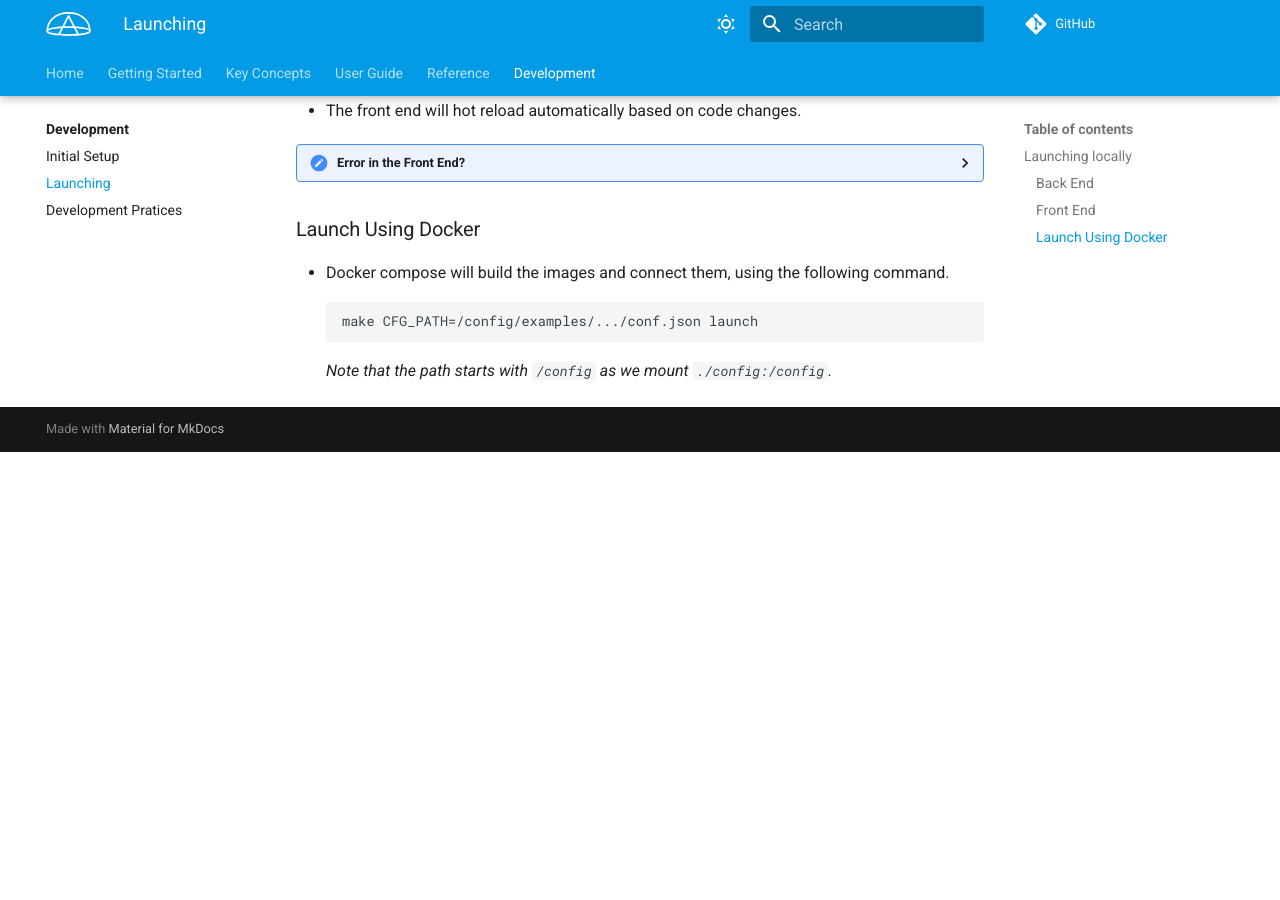
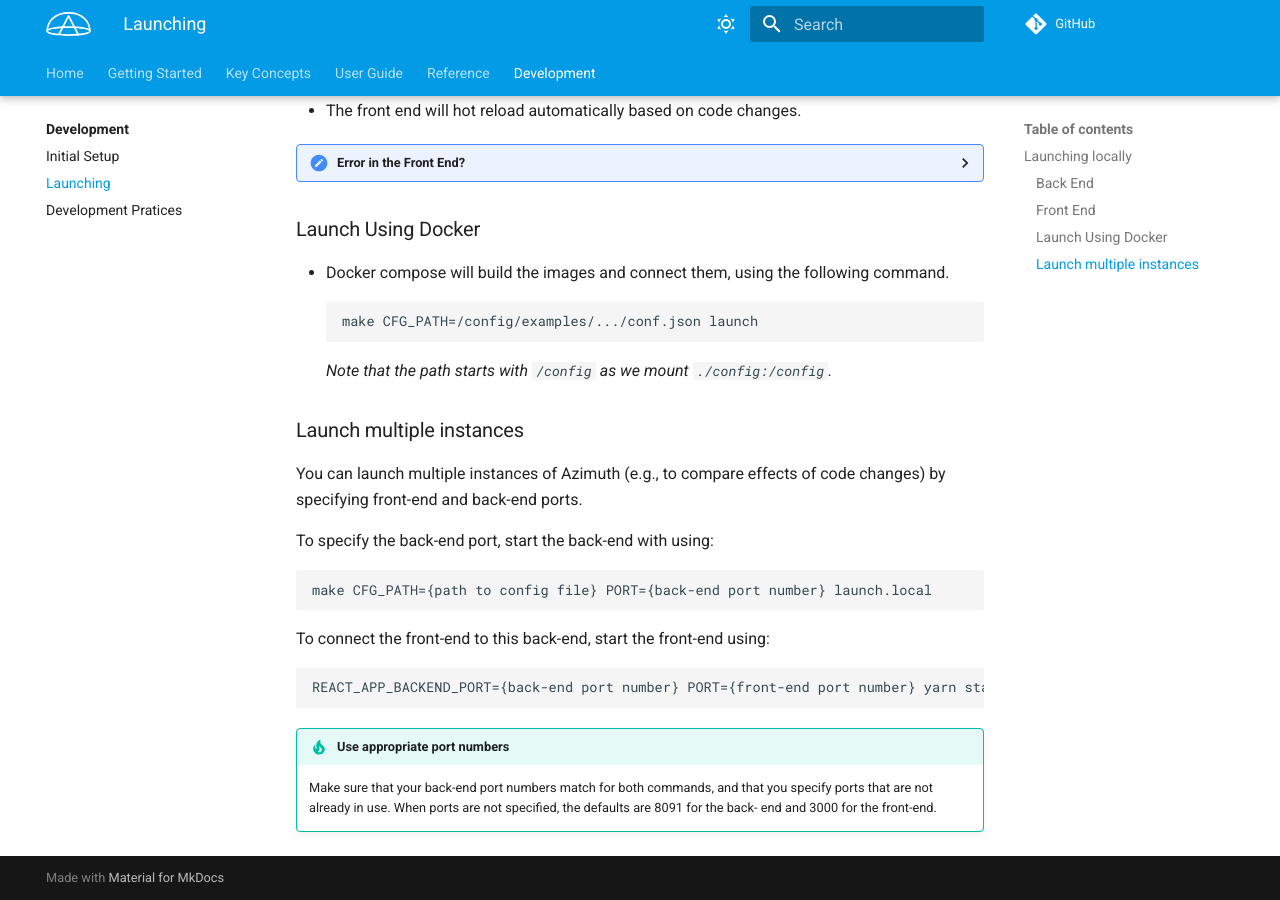
Before and after one commit to ServiceNow/azimuth, an MkDocs documentation site: the page built from docs/docs/development/launching.md, in a window 1280 px wide and 900 px high, scrolled down 1980 px. Built offline with MkDocs 1.6.1 and Material for MkDocs 9.7.7, drawn with Linux system fonts in a browser that asks for light colours; comment, search, counter and statistics services are not loaded; the version menu is left out; before the commit the page ends 2432 px from its top, so only the background shows below that.

Commit message:
add docs and changelog

````diff
--- a/docs/docs/development/launching.md
+++ b/docs/docs/development/launching.md
@@ -97,3 +97,23 @@ yarn start
   make CFG_PATH=/config/examples/.../conf.json launch
   ```
   _Note that the path starts with `/config` as we mount `./config:/config`._
+
+### Launch multiple instances
+
+You can launch multiple instances of Azimuth (e.g., to compare effects of code changes) by
+specifying front-end and back-end ports.
+
+To specify the back-end port, start the back-end with using:
+  ```
+  make CFG_PATH={path to config file} PORT={back-end port number} launch.local
+  ```
+
+To connect the front-end to this back-end, start the front-end using:
+  ```
+  REACT_APP_BACKEND_PORT={back-end port number} PORT={front-end port number} yarn start
+  ```
+
+!!! tip "Use appropriate port numbers"
+    Make sure that your back-end port numbers match for both commands, and that you specify ports
+    that are not already in use. When ports are not specified, the defaults are 8091 for the back-
+    end and 3000 for the front-end.
````
Also changed, not shown: CHANGELOG.md.
